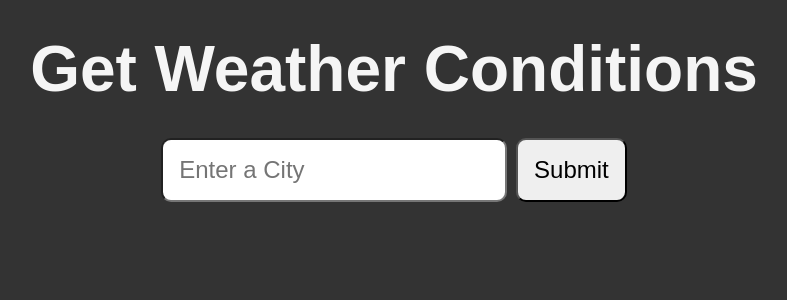
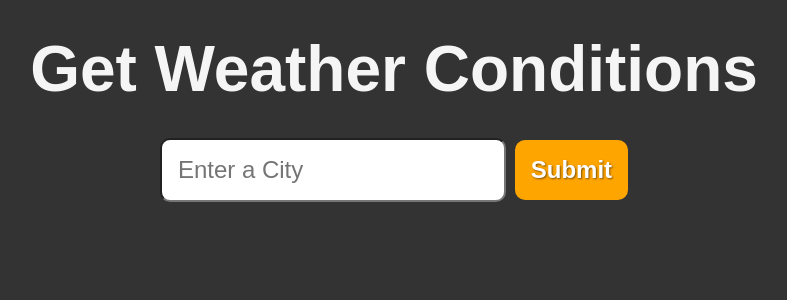
Before and after one commit to ncarsner/flask-weather-site, a Flask app: page / in a window 1280 px wide. Shown: the top 300 px of the page, without its empty margins (246-1033 px from the left). Run offline with Flask 3, Linux system fonts and the light colour scheme.

Commit message:
Minor updates.

```diff
--- a/server.py
+++ b/server.py
@@ -1,8 +1,8 @@
 import random
-import sys
+# import sys
 
 from flask import Flask, render_template, request, send_from_directory
-from waitress import serve
+# from waitress import serve
 
 import cities
 from weather import get_current_weather
--- a/static/styles/style.css
+++ b/static/styles/style.css
@@ -17,8 +17,18 @@ body {
   font-size: 2rem;
 }
 
-input, button {
+input,
+button {
   font-size: 1.5rem;
   padding: 1rem;
   border-radius: 10px;
 }
+
+button {
+  background-color: orange;
+  color: white;
+  border: none;
+  cursor: pointer;
+  font-weight: bold;
+  text-shadow: 1px 1px 2px rgba(0, 0, 0, 0.5);
+}
```
Lines whose indentation alone changed are shown as unchanged.
